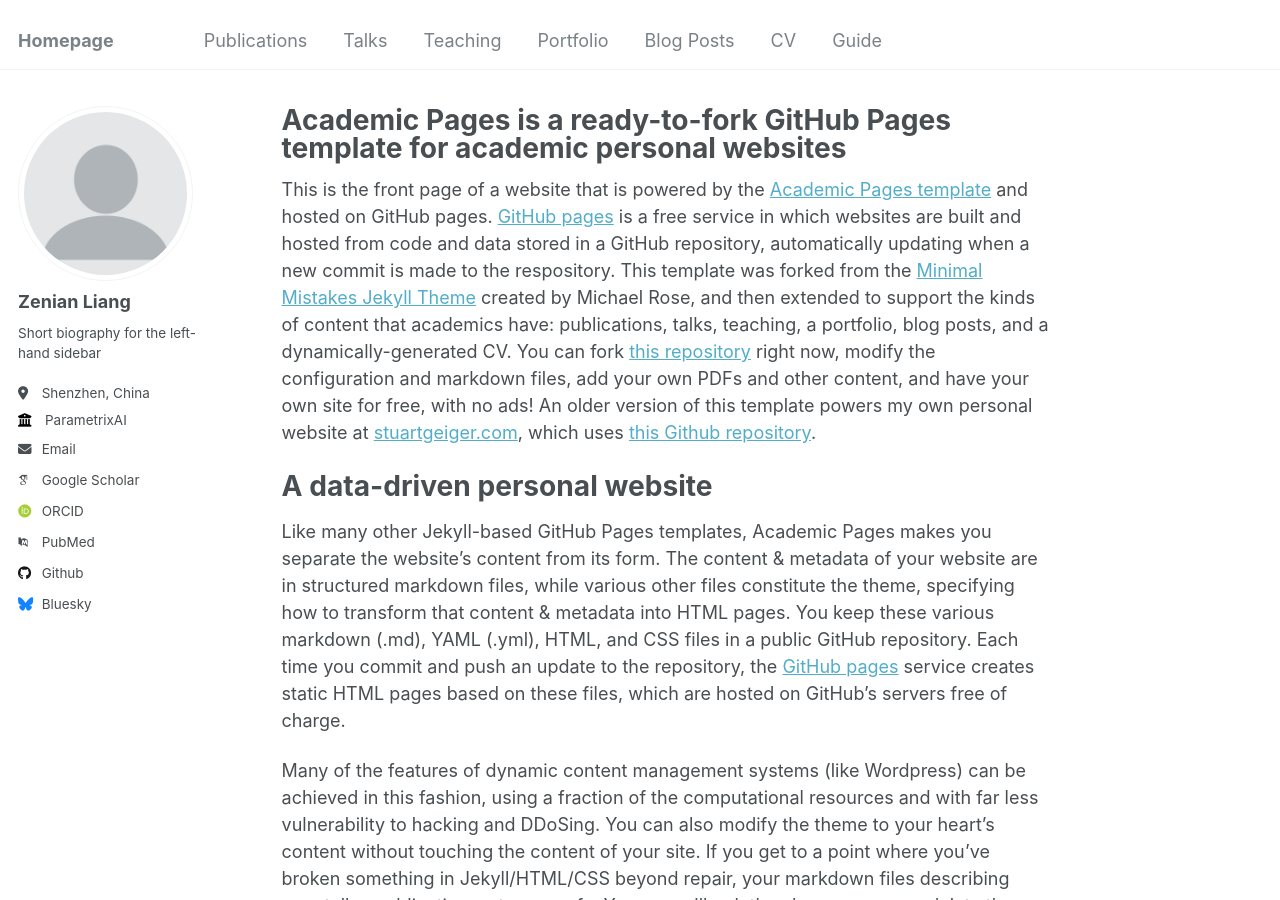
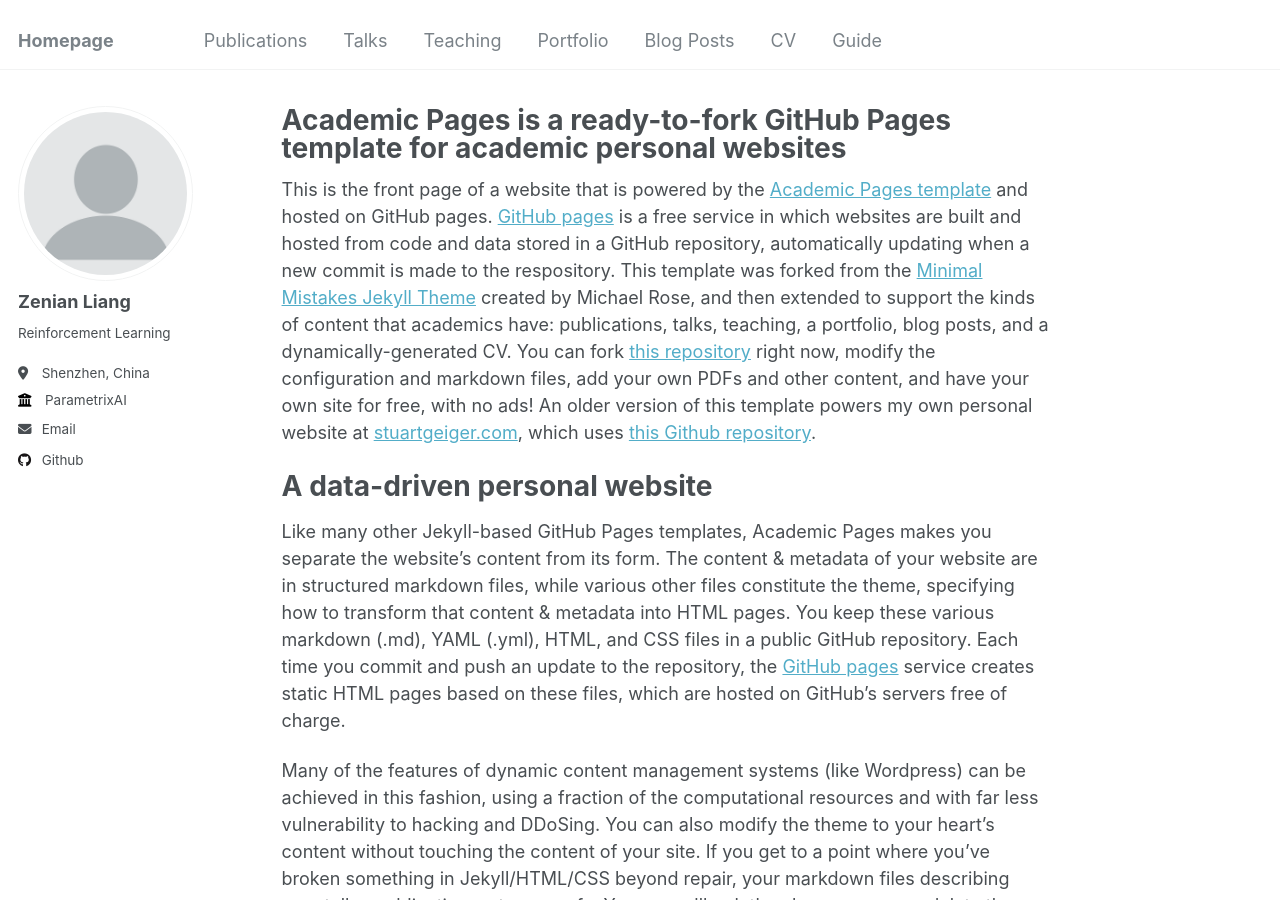
Before and after one commit to Mnji4/Mnji4.github.io, a Jekyll site: the page built from _pages/about.md, in a window 1280 px wide and 900 px high. Built offline with Jekyll 4.4.1, drawn with Linux system fonts in a browser that asks for light colours; some web fonts are replaced; part of the change alters nothing that is shown.

Commit message:
Update _config.yml

```diff
--- a/_config.yml
+++ b/_config.yml
@@ -24,7 +24,7 @@ author:
   avatar           : "profile.png"
   name             : "Zenian Liang"
   pronouns         : # example: "she/her"
-  bio              : "Short biography for the left-hand sidebar"
+  bio              : "Reinforcement Learning"
   location         : "Shenzhen, China"
   employer         : "ParametrixAI"
   uri              : # URL
@@ -32,23 +32,23 @@ author:
 
   # Academic websites
   arxiv            : # URL - Update with the correct link to your profile
-  googlescholar    : "https://scholar.google.com/citations?user=PS_CX0AAAAAJ"
+  googlescholar    : # "https://scholar.google.com/citations?user=PS_CX0AAAAAJ"
   impactstory      : # URL
-  orcid            : "http://orcid.org/yourorcidurl"
+  orcid            : # "http://orcid.org/yourorcidurl"
   semantic         : # URL
-  pubmed           : "https://www.ncbi.nlm.nih.gov/pubmed/?term=john+snow"
+  pubmed           : # "https://www.ncbi.nlm.nih.gov/pubmed/?term=john+snow"
   researchgate     : # URL
 
   # Repositories and software development
   bitbucket        : # Username - Update with your username on the site
   codepen          : # Username
   dribbble         : # Username
-  github           : "academicpages"
+  github           : "https://github.com/Mnji4/"
   kaggle           : # Username
   stackoverflow    : # User number or user number and name (i.e., use "1" or "1/jeff-atwood")
 
   # Social media
-  bluesky          : "bsky.app" # Replace this with you Bluesky username
+  bluesky          : # Replace this with you Bluesky username
   facebook         : # Username
   flickr           : # Username
   foursquare       : # Username
```
